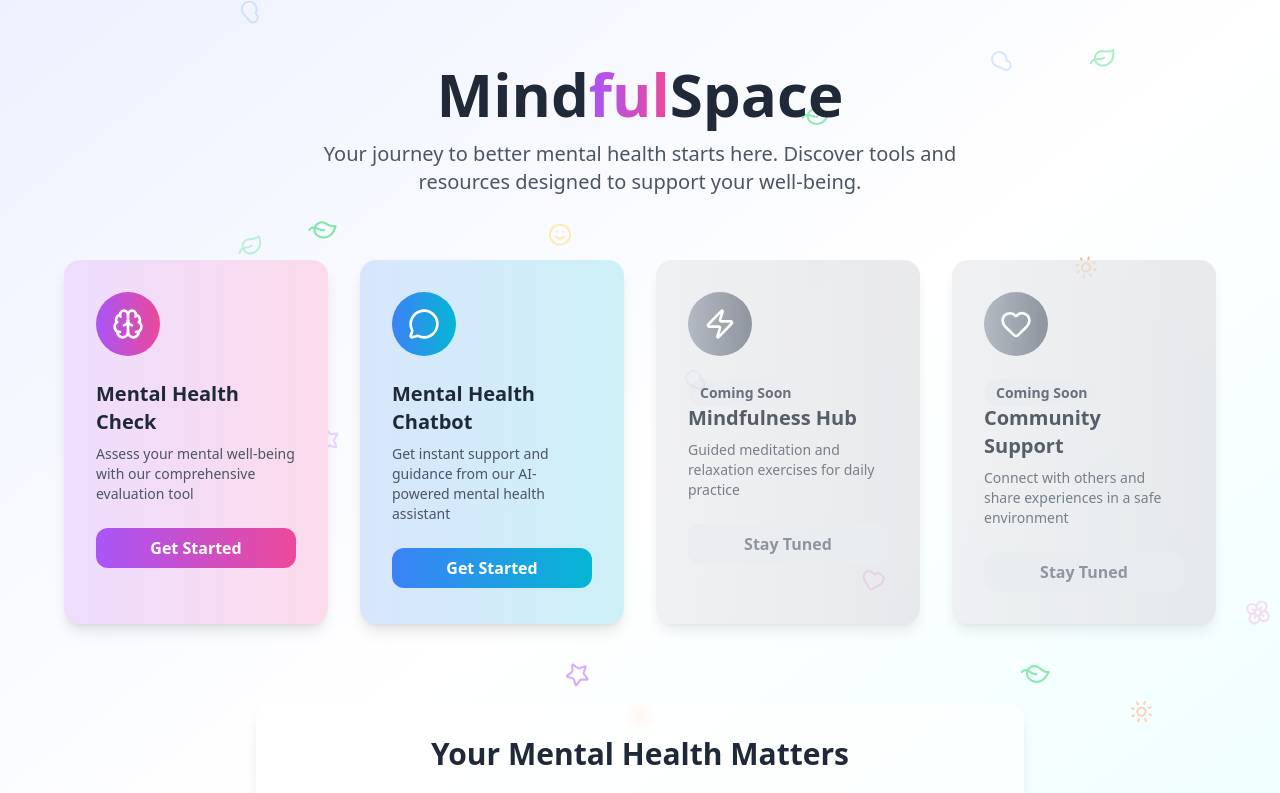
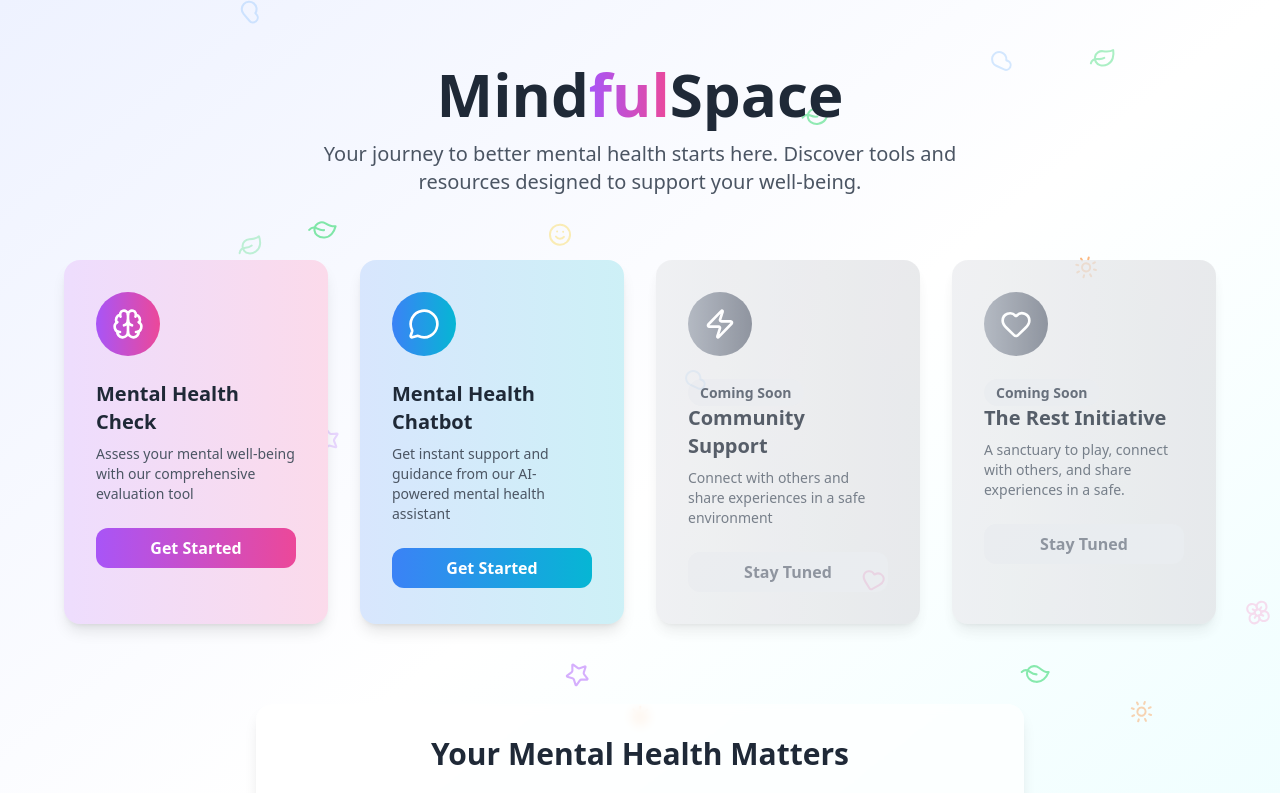
Before and after one commit to PacifistJACK/Mental_health_app, a React (Create React App) app in the folder frontend/full-mental-app/: page / in a window 1280 px wide. Shown: the top 793 px of the page. Built offline with nearby package versions, Linux system fonts and the light colour scheme.

Commit message:
changes in home page component

```diff
--- a/frontend/full-mental-app/src/Pages/home.jsx
+++ b/frontend/full-mental-app/src/Pages/home.jsx
@@ -90,18 +90,18 @@ const Home = () => {
     },
     {
       id: 3,
-      title: "Mindfulness Hub",
+      title: "Community Support",
       description:
-        "Guided meditation and relaxation exercises for daily practice",
+        "Connect with others and share experiences in a safe environment",
       icon: Zap,
       color: "from-gray-400 to-gray-500",
       status: "coming-soon"
     },
     {
       id: 4,
-      title: "Community Support",
+      title: "The Rest Initiative",
       description:
-        "Connect with others and share experiences in a safe environment",
+        "A sanctuary to play, connect with others, and share experiences in a safe.",
       icon: Heart,
       color: "from-gray-400 to-gray-500",
       status: "coming-soon"
```
